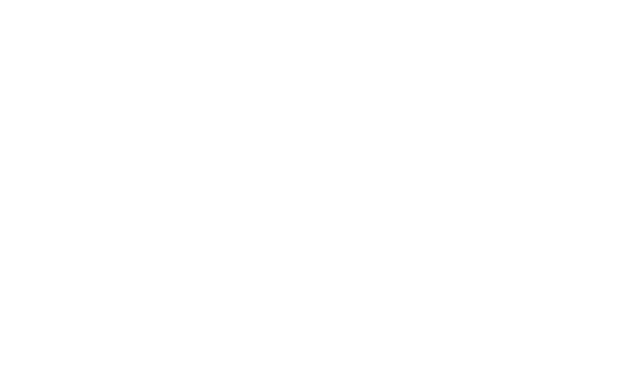
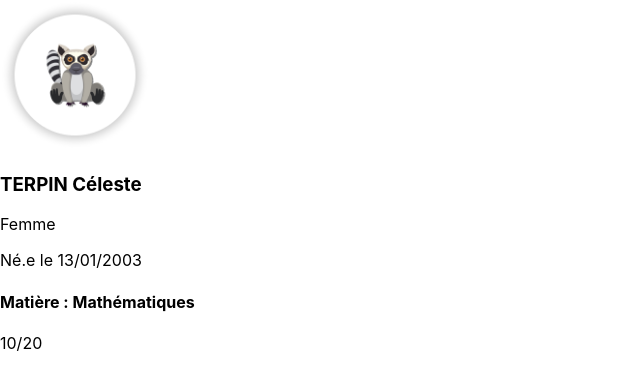
Before and after one commit to Cxlxst/noteBuster, a React (Create React App) app: page /notes/1 in a window 1280 px wide. Before the commit this address had no page. Shown: the top 390 px of the page, without its empty margins (0-640 px from the left). Built offline with nearby package versions, Linux system fonts and the light colour scheme.

Commit message:
add note by student

```diff
--- a/src/index.js
+++ b/src/index.js
@@ -3,6 +3,7 @@
 import './index.css';
 import App from './App';
 import EleveParClasse from './personnes/EleveParClasse'
+import NotesParEleve from './personnes/NotesParEleve'
 import reportWebVitals from './reportWebVitals';
 import { BrowserRouter as Router, Routes, Route } from 'react-router-dom';
 
@@ -13,6 +14,7 @@
       <Routes>
         <Route path="/" element={<App />} />
         <Route path="/eleve-par-classe/:id" element={<EleveParClasse />}/>
+        <Route path="/notes/:id" element={<NotesParEleve/>}/>
       </Routes>
     </Router>
   </React.StrictMode>
--- /dev/null
+++ b/src/notes/ficheNote/FicheNoteEleve.jsx
@@ -0,0 +1,24 @@
+import { personne } from '../../personnes/personnes';
+import { matieres } from '../../matieres/matieres';
+import "./FicheNote.css"
+
+export const FicheNoteEleve = ({ idPersonne, idMatiere, bareme, note }) => {
+    const getEleveById = (idPersonne) => {
+        return personne.find(personne => personne.id === idPersonne);
+    };
+
+    const getMatiereById = (idMatiere) => {
+        return matieres.find(matieres => matieres.idMatiere === idMatiere);
+    };
+
+    const Eleve = getEleveById(idPersonne);
+    const Matiere = getMatiereById(idMatiere);
+
+
+    return (
+        <div class="note">
+            <h4>Matière : {Matiere.nom}</h4>
+            <p>{note}/{bareme}</p>
+        </div>
+    );
+}
--- a/src/personnes/EleveParClasse.jsx
+++ b/src/personnes/EleveParClasse.jsx
@@ -19,7 +19,7 @@
 
                 <div key={eleve.id}>
                     <FichePersonne key={eleve.id} nom={eleve.nom} prenom={eleve.prenom} image={eleve.image} dateNaissance={eleve.dateNaissance} genre={eleve.genre}/>
-                    <a href={`/eleve-par-classe/${eleve.id}`}>
+                    <a href={`/notes/${eleve.id}`}>
                         Voir les notes de {eleve.prenom} {eleve.nom}
                     </a>
                 </div>
--- /dev/null
+++ b/src/personnes/NotesParEleve.jsx
@@ -0,0 +1,30 @@
+import { useParams } from 'react-router-dom';
+
+import { FichePersonne } from "./fichePersonne/FichePersonne"
+import { personne } from './personnes';
+import { notes } from '../notes/notes';
+import { FicheNoteEleve } from '../notes/ficheNote/FicheNoteEleve';
+
+export const NotesParEleve = () => {
+
+    const { id } = useParams(); // Obtenez les paramètres de l'URL, dans ce cas l'ID
+
+    const eleve = personne.find(personne => personne.id.toString() === id);
+    const notesEleve = notes.filter(notes => notes.idPersonne.toString() === id);
+    return (
+        <div>
+            <div key={eleve.id}>
+                <FichePersonne key={eleve.id} nom={eleve.nom} prenom={eleve.prenom} image={eleve.image} dateNaissance={eleve.dateNaissance} genre={eleve.genre}/>
+            </div>
+            {notesEleve.map(notes => (
+
+                <div key={notes.id}>
+                    { <FicheNoteEleve idPersonne={notes.idPersonne} matiere={notes.idMatiere} note={notes.note} bareme={notes.bareme} /> }
+                </div>
+
+            ))}
+        </div>
+    );
+}
+
+export default NotesParEleve;
--- a/src/personnes/classe.js
+++ b/src/personnes/classe.js
@@ -1,14 +1,17 @@
 export let classe = [
     {
         id: 1,
-        titre: "BTS"
+        titre: "BTS",
+        matieres: [1, 2, 5, 6, 10, 16, 18]
     },
     {
         id: 2,
-        titre:  "Bachelor"
+        titre:  "Bachelor",
+        matieres: [3, 4, 7, 8, 9, 11, 12, 15, 17]
     },
     {
         id: 3,
-        titre: "Mastère"
+        titre: "Mastère",
+        matieres: [13, 14, 19, 20]
     }
 ]
--- a/src/personnes/ficheClasse/FicheClasse.jsx
+++ b/src/personnes/ficheClasse/FicheClasse.jsx
@@ -1,11 +1,9 @@
-
 import "./FicheClasse.css"
 
 export const FicheClasse = ({ id, titre}) => {
     return (
         <div className="classe">
-            <h3>
-                {titre}
+            <h3>{titre}
             </h3>
             <p>{id}</p>
 
```
